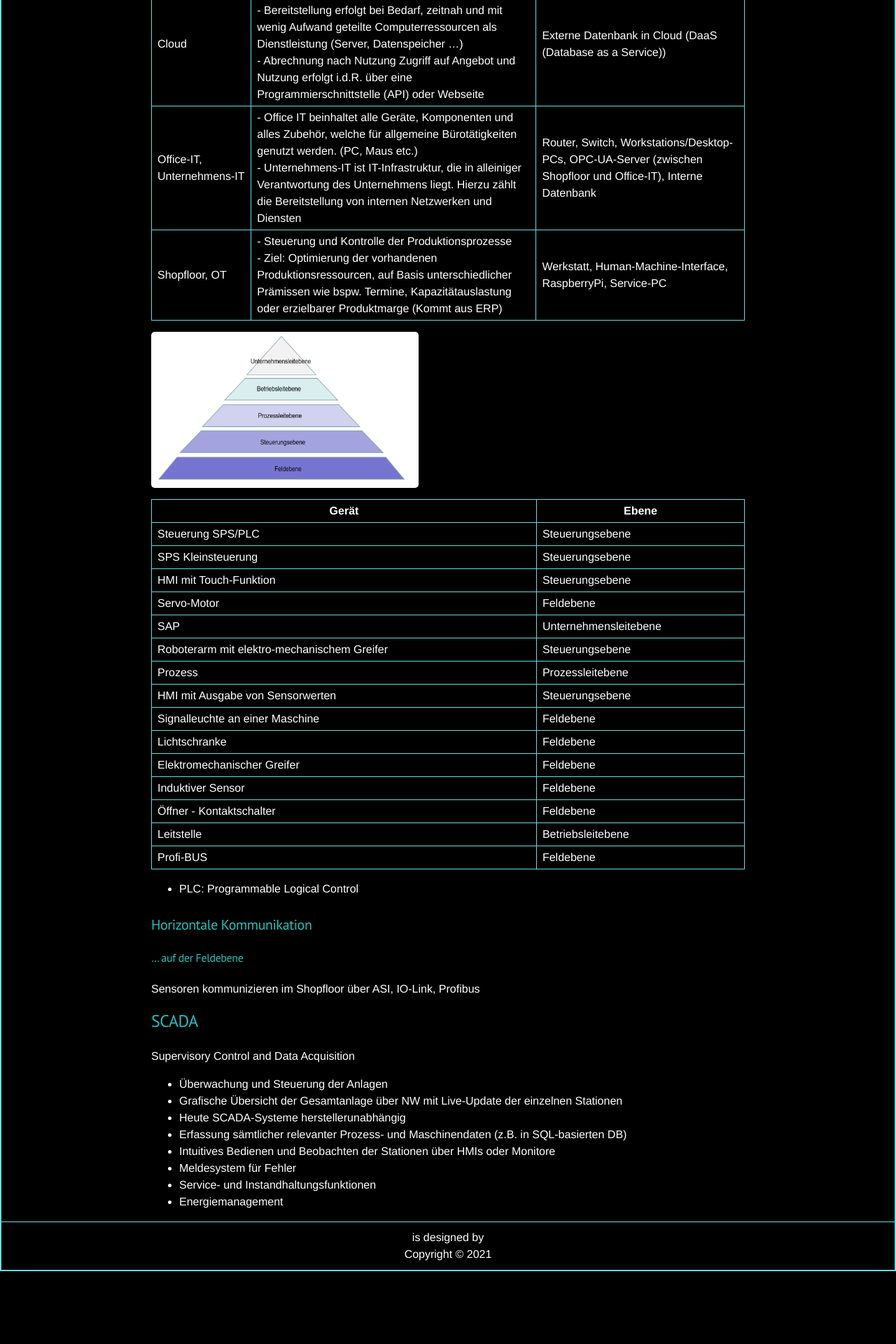
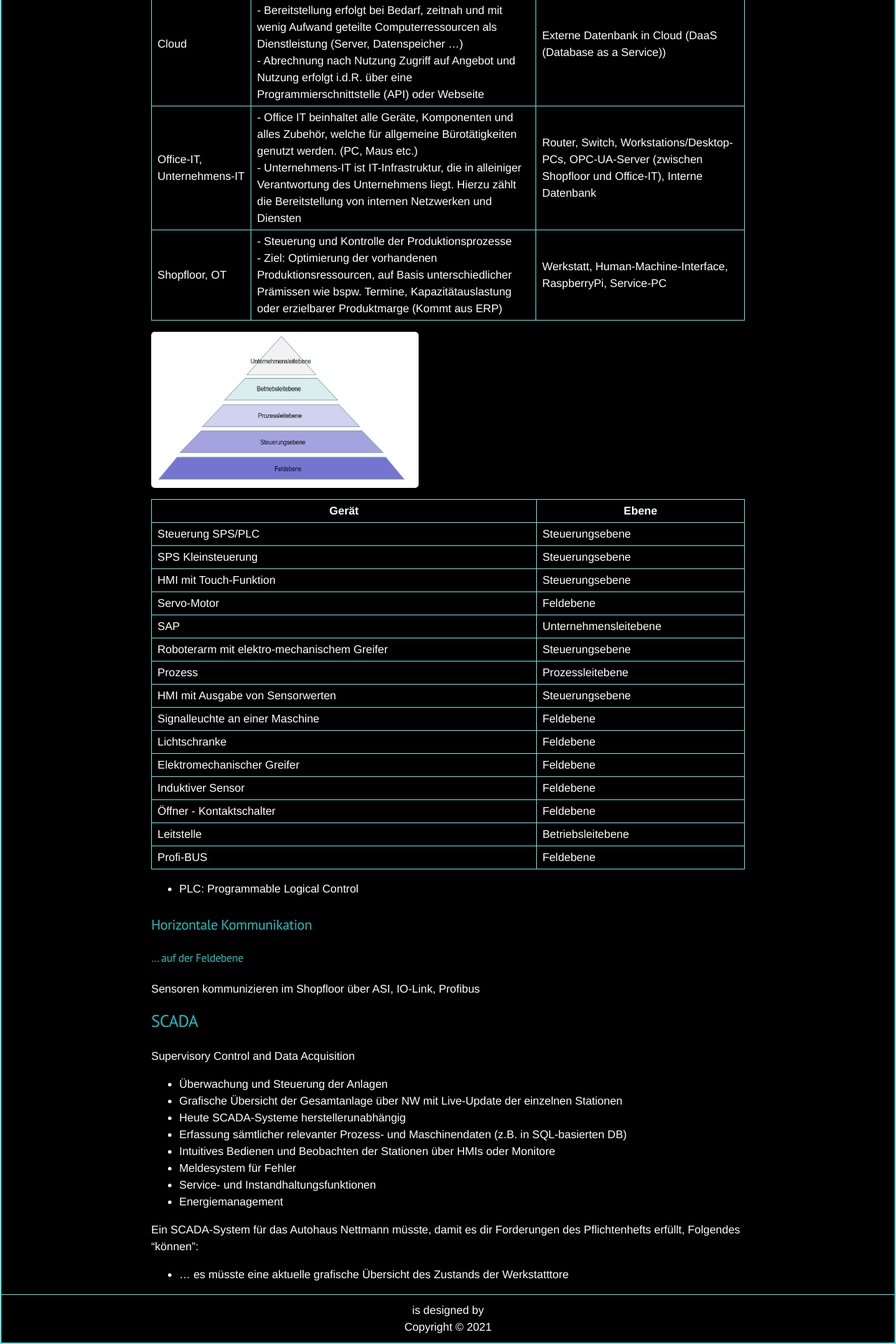
Before and after one commit to Semoxea/IF11C, a Jekyll site: the page built from IF11C/ITT/LS13.md, in a window 1280 px wide. Shown: the part 669-2589 px from the top of the page at 70% size. Built offline with Jekyll 4.4.1, drawn with Linux system fonts in a browser that asks for light colours; before the commit the page ends 2485 px from its top, so only the background shows below that.

Commit message:
ITT Test 2

```diff
--- a/IF11C/ITT/LS13.md
+++ b/IF11C/ITT/LS13.md
@@ -59,3 +59,6 @@ Supervisory Control and Data Acquisition
 - Meldesystem für Fehler
 - Service- und Instandhaltungsfunktionen
 - Energiemanagement
+
+Ein SCADA-System für das Autohaus Nettmann müsste, damit es dir Forderungen des Pflichtenhefts erfüllt, Folgendes "können":
+- ... es müsste eine aktuelle grafische Übersicht des Zustands der Werkstatttore
--- a/_includes/head.html
+++ b/_includes/head.html
@@ -15,9 +15,9 @@
   </title>
 
   <!-- CSS -->
-  <link rel="stylesheet" href="{{ site.baseurl }}../public/css/naringu.css">
-  <link rel="stylesheet" href="{{ site.baseurl }}../public/css/syntax.css">
-  <link rel="stylesheet" href="{{ site.baseurl }}../public/css/form.css">
+  <link rel="stylesheet" href="{{ site.baseurl }}../assets/css/naringu.css">
+  <link rel="stylesheet" href="{{ site.baseurl }}../assets/css/syntax.css">
+  <link rel="stylesheet" href="{{ site.baseurl }}/../assets/css/form.css">
   <link rel="stylesheet" href="http://fonts.googleapis.com/css?family=PT+Serif:400,400italic,700%7CPT+Sans:400">
 
   <!-- Icons -->
```
Also changed, not shown: assets/css/form.css (renamed from public/css/form.css), assets/css/naringu.css (renamed from public/css/naringu.css), assets/css/syntax.css (renamed from public/css/syntax.css), public/favicon.ico (deleted).
